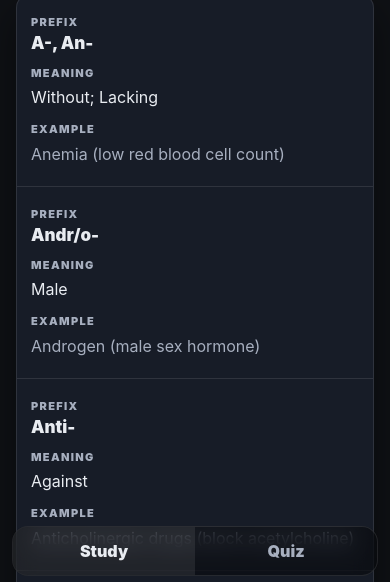
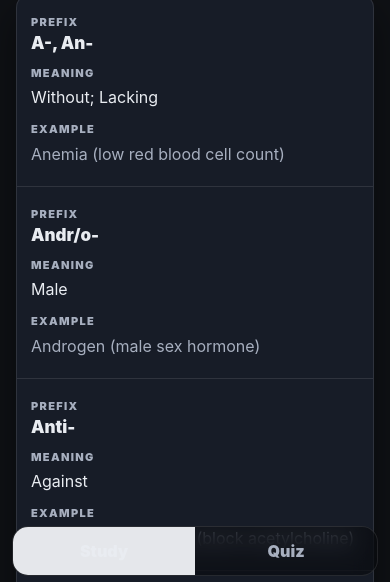
Before and after one commit to PJ-1997/Medterms, a plain HTML site: page index.html in a window 390 px wide. Shown: the part 256-838 px from the top of the page. Drawn offline with Linux system fonts and the light colour scheme.

Commit message:
Update styles.css

```diff
--- a/styles.css
+++ b/styles.css
@@ -587,7 +587,7 @@ select:hover,
 
   .bottomTabs a.active{
     color:var(--text);
-    background:rgba(255,255,255,.08);
+      background: #e5e7eb; /* soft iOS gray */
   }
   /* iOS Safari ONLY fixes */
 @supports (-webkit-touch-callout: none) {
```
